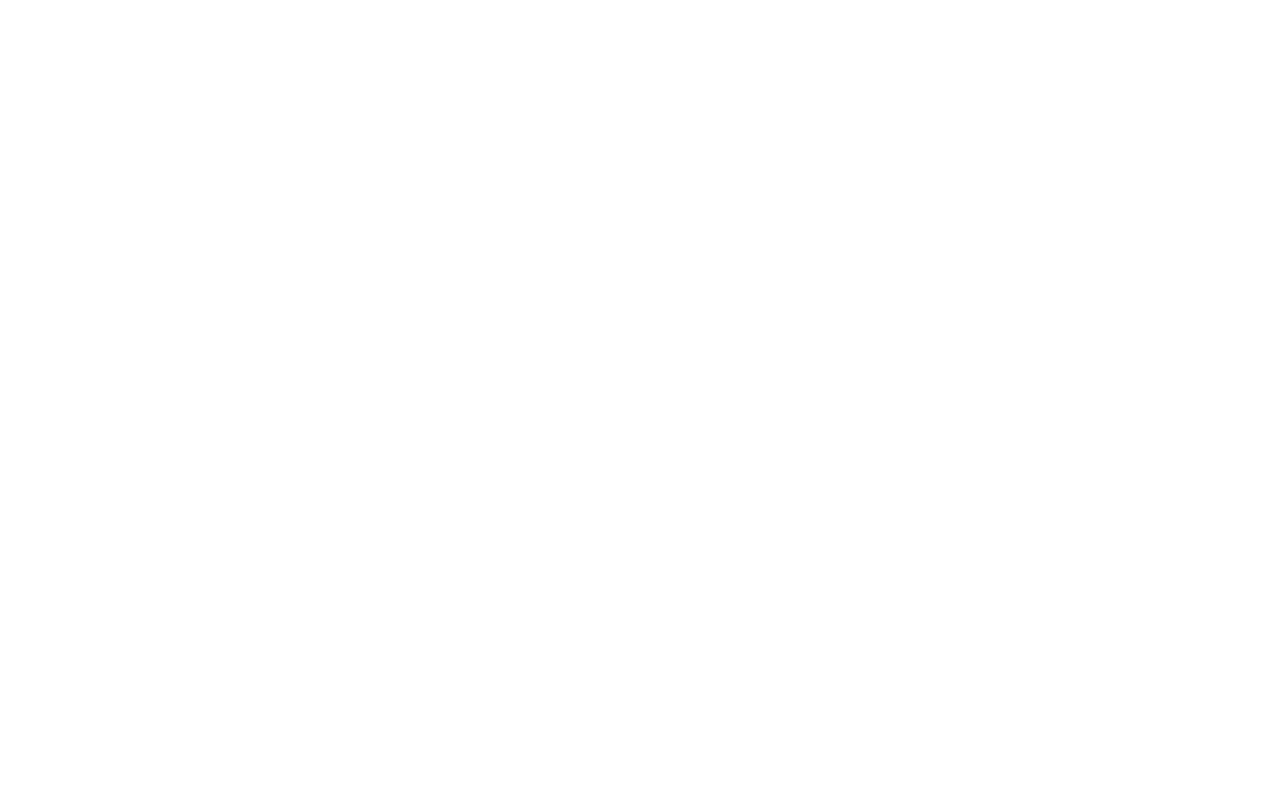
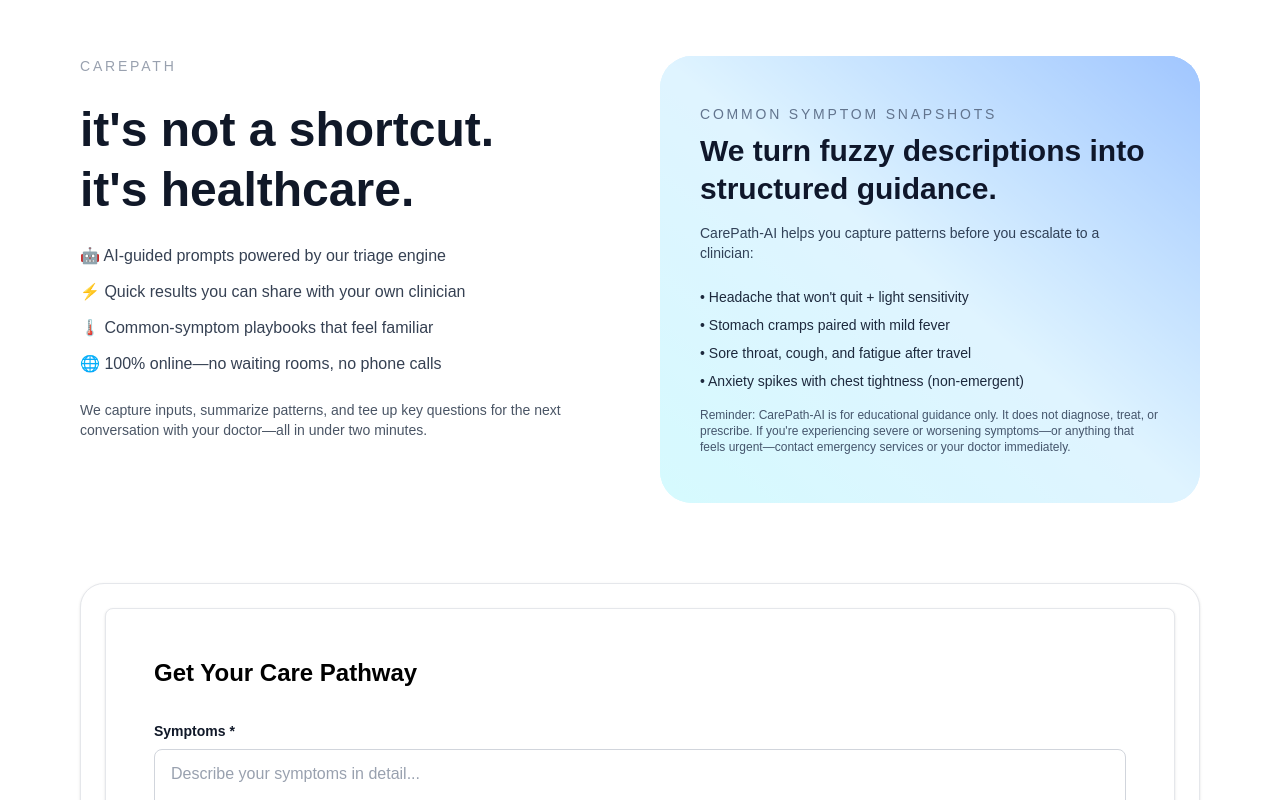
Before and after one commit to AhmxdNYC/CarePath-AI, a Next.js app in the folder carepath-ai/: page / in a window 1280 px wide. Shown: the top 800 px of the page. Built offline with nearby package versions, Linux system fonts and the light colour scheme.

Commit message:
updated homepage with new UI

```diff
--- /dev/null
+++ b/carepath-ai/src/app/home/components/HeroSection.tsx
@@ -0,0 +1,59 @@
+'use client';
+
+export default function HeroSection() {
+	return (
+		<section className='bg-white'>
+			<div className='relative max-w-6xl mx-auto px-4 pt-14 pb-10 gap-10 grid grid-cols-1 lg:grid-cols-2'>
+				<div className='space-y-6'>
+					<p className='uppercase tracking-[0.2em] text-sm text-gray-400'>
+						CarePath
+					</p>
+					<h1 className='text-4xl sm:text-5xl font-semibold leading-tight text-gray-900'>
+						it&apos;s not a shortcut.
+						<br />
+						it&apos;s healthcare.
+					</h1>
+					<ul className='space-y-3 text-gray-700'>
+						<li>🤖 AI-guided prompts powered by our triage engine</li>
+						<li>⚡ Quick results you can share with your own clinician</li>
+						<li>🌡️ Common-symptom playbooks that feel familiar</li>
+						<li>🌐 100% online—no waiting rooms, no phone calls</li>
+					</ul>
+					<p className='text-sm text-gray-600'>
+						We capture inputs, summarize patterns, and tee up key questions for
+						the next conversation with your doctor—all in under two minutes.
+					</p>
+				</div>
+				<div className='relative overflow-hidden rounded-[32px] bg-gradient-to-tr from-cyan-200 via-sky-200 to-blue-500 text-slate-900'>
+					<div className='absolute inset-0 bg-white/55' />
+					<div className='relative h-full w-full px-10 py-12 flex flex-col justify-between'>
+						<div>
+							<p className='text-sm uppercase tracking-[0.2em] text-slate-500'>
+								common symptom snapshots
+							</p>
+							<h2 className='mt-2 text-3xl font-semibold leading-tight'>
+								We turn fuzzy descriptions into structured guidance.
+							</h2>
+							<p className='mt-4 text-sm text-slate-700 max-w-md'>
+								CarePath-AI helps you capture patterns before you escalate to a
+								clinician:
+							</p>
+							<ul className='mt-6 space-y-2 text-sm text-slate-800'>
+								<li>• Headache that won&apos;t quit + light sensitivity</li>
+								<li>• Stomach cramps paired with mild fever</li>
+								<li>• Sore throat, cough, and fatigue after travel</li>
+								<li>• Anxiety spikes with chest tightness (non-emergent)</li>
+							</ul>
+						</div>
+						<p className='text-xs text-slate-600 pt-4'>
+							Reminder: CarePath-AI is for educational guidance only. It does
+							not diagnose, treat, or prescribe. If you&apos;re experiencing
+							severe or worsening symptoms—or anything that feels urgent—contact
+							emergency services or your doctor immediately.
+						</p>
+					</div>
+				</div>
+			</div>
+		</section>
+	);
+}
--- /dev/null
+++ b/carepath-ai/src/app/home/components/panels/CarePathFormPanel.tsx
@@ -0,0 +1,66 @@
+'use client';
+
+import { FormEvent, useState } from 'react';
+import TriageForm from '@/app/triage/components/TriageForm';
+import CarePathwayResults from '@/app/triage/components/CarePathwayResults';
+import ErrorDisplay from '@/app/triage/components/ErrorDisplay';
+import { submitTriageForm } from '@/app/triage/utils/api';
+import { TriageResponse } from '@/app/triage/utils/types';
+
+export default function CarePathFormPanel() {
+	const [symptoms, setSymptoms] = useState('');
+	const [age, setAge] = useState('');
+	const [goal, setGoal] = useState('');
+	const [duration, setDuration] = useState('');
+	const [loading, setLoading] = useState(false);
+	const [result, setResult] = useState<TriageResponse | null>(null);
+	const [error, setError] = useState<string | null>(null);
+
+	const handleSubmit = async (e: FormEvent<HTMLFormElement>) => {
+		e.preventDefault();
+		setLoading(true);
+		setError(null);
+
+		try {
+			const data = await submitTriageForm({
+				symptoms,
+				age: parseInt(age, 10),
+				goal,
+				duration,
+			});
+			setResult(data);
+		} catch (err) {
+			setResult(null);
+			setError(err instanceof Error ? err.message : 'Something went wrong');
+		} finally {
+			setLoading(false);
+		}
+	};
+
+	return (
+		<div className='space-y-6'>
+			<div className='rounded-3xl border border-gray-200 bg-white p-6 shadow-sm'>
+				<TriageForm
+					symptoms={symptoms}
+					age={age}
+					goal={goal}
+					duration={duration}
+					loading={loading}
+					onSymptomsChange={setSymptoms}
+					onAgeChange={setAge}
+					onGoalChange={setGoal}
+					onDurationChange={setDuration}
+					onSubmit={handleSubmit}
+				/>
+
+				{error && <ErrorDisplay error={error} />}
+
+				{result && (
+					<div className='mt-6'>
+						<CarePathwayResults result={result} />
+					</div>
+				)}
+			</div>
+		</div>
+	);
+}
--- a/carepath-ai/src/app/page.tsx
+++ b/carepath-ai/src/app/page.tsx
@@ -1,3 +1,13 @@
+import HeroSection from './home/components/HeroSection';
+import CarePathFormPanel from './home/components/panels/CarePathFormPanel';
+
 export default function Home() {
-	return <div></div>;
+	return (
+		<main className='min-h-screen bg-white text-gray-900'>
+			<HeroSection />
+			<section className='max-w-6xl mx-auto px-4 py-10'>
+				<CarePathFormPanel />
+			</section>
+		</main>
+	);
 }
```
